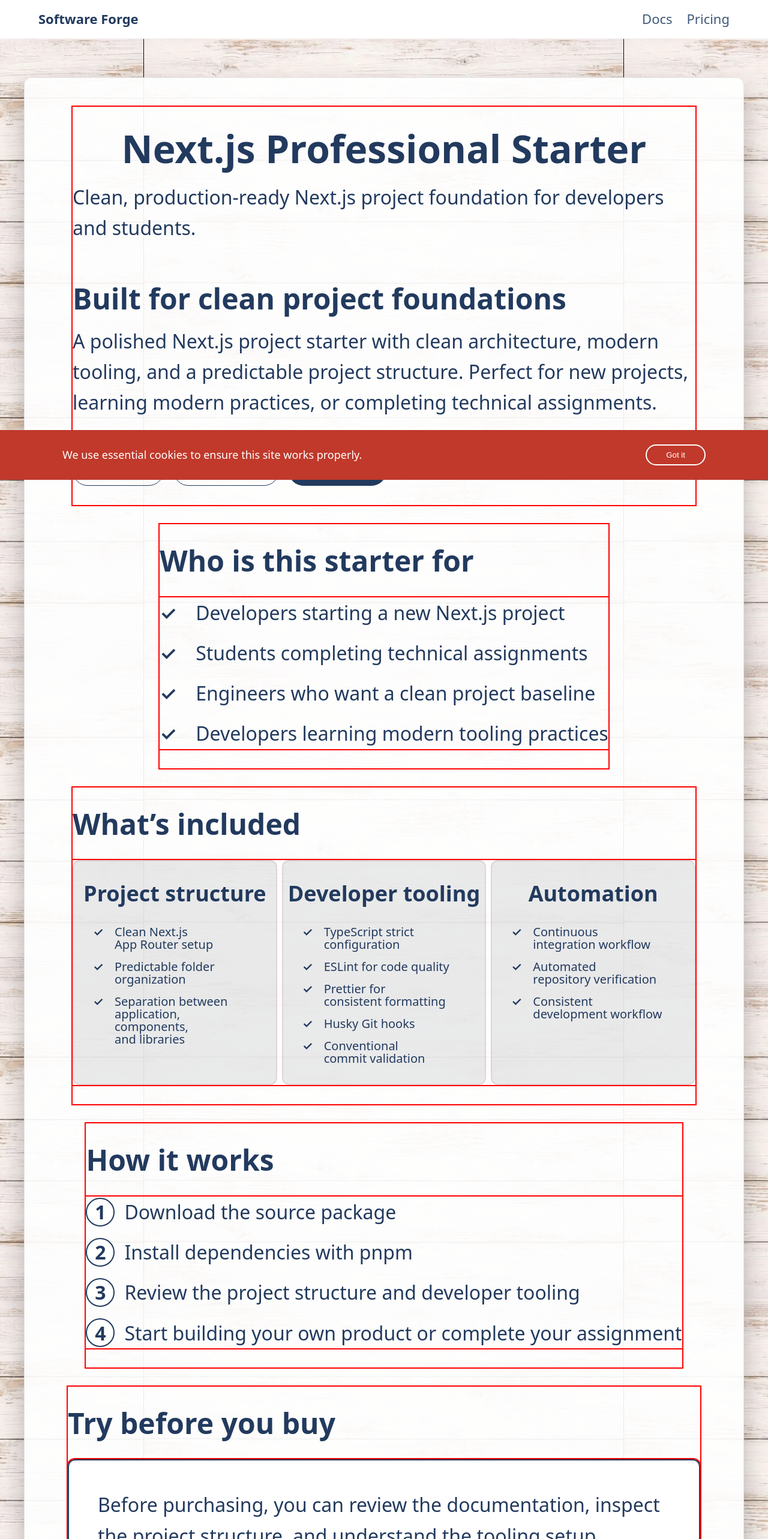
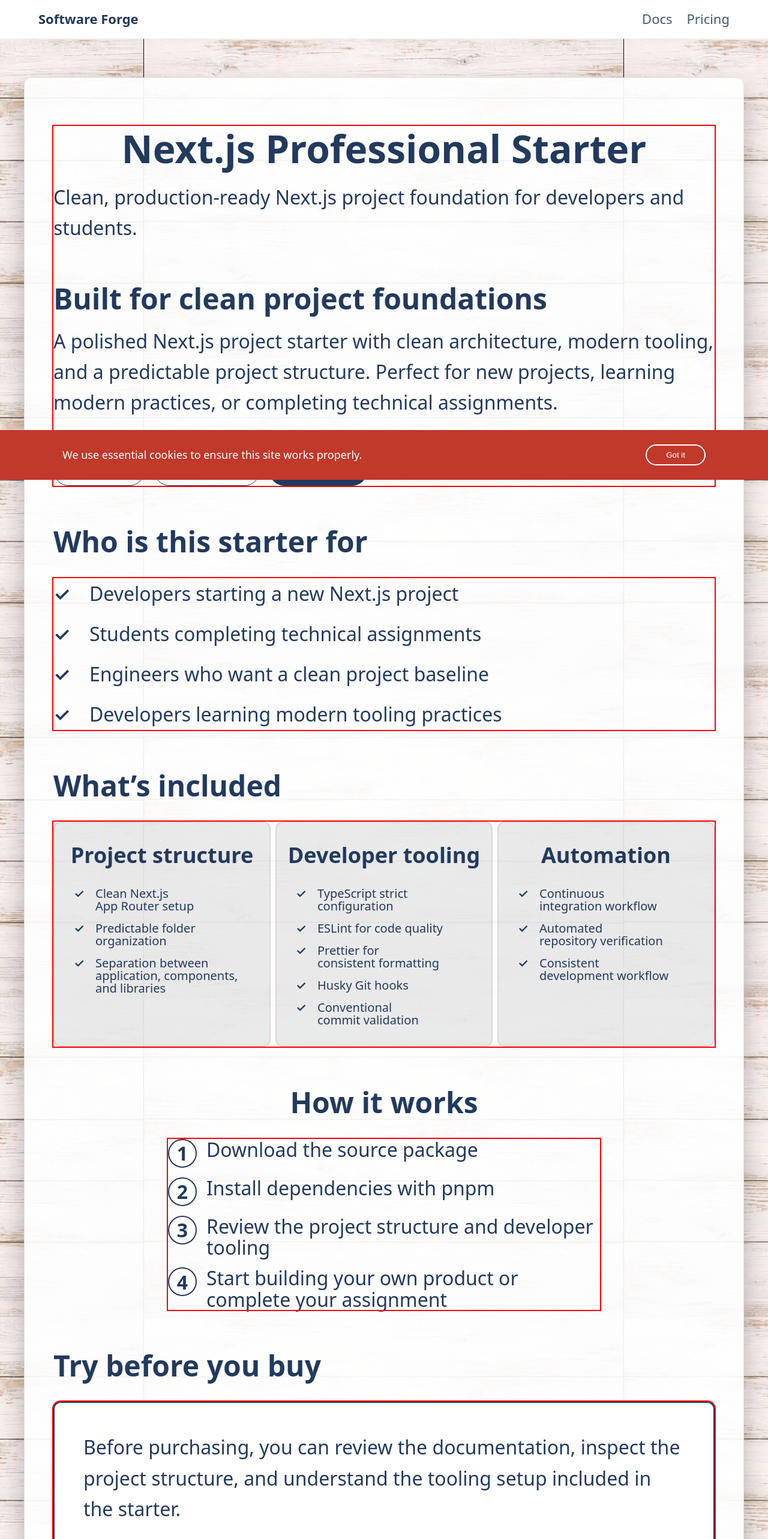
Before and after one commit to Grammeri/nextjs-landing, a Next.js app: page /products/starter in a window 1280 px wide. Shown: the top 2566 px of the page at 60% size. Built offline with nearby package versions, Linux system fonts and the light colour scheme.

Commit message:
fix: fix product pages inconsistencies

```diff
--- a/src/app/globals.css
+++ b/src/app/globals.css
@@ -129,7 +129,7 @@
   --line-height-base: 1.6;
   --line-height-heading: 1.2;
   --line-height-subheading: 1.3;
-  --list-line-height-compact: 1.25;
+  --list-line-height-compact: 1.1;
   --font-weight-normal: 400;
   --font-weight-medium: 500;
   --font-weight-semibold: 600;
@@ -200,6 +200,9 @@
   /* Container */
   --container-width: 1200px;
   --container-padding: 24px;
+
+  /* Narrow content blocks (instructions, steps, text-heavy sections) */
+  --content-narrow-width: 720px;
 
   /* ===============================
    Product Feature Grid
--- a/src/app/products/starter/page.tsx
+++ b/src/app/products/starter/page.tsx
@@ -22,7 +22,6 @@ export default function StarterPage() {
 
   return (
     <main className={styles.page}>
-      <div className="container-wide">
       <ProductHero
         title={STARTER_PRODUCT_COPY.name}
         subtitle={`${STARTER_PRODUCT_COPY.shortDescription}.`}
@@ -44,9 +43,7 @@ export default function StarterPage() {
           </div>
         }
       />
-      </div>
 
-      <div className="container">
       <ProductSection title="Who is this starter for">
         <ul className={styles.audienceList}>
           <li>Developers starting a new Next.js project</li>
@@ -55,9 +52,7 @@ export default function StarterPage() {
           <li>Developers learning modern tooling practices</li>
         </ul>
       </ProductSection>
-      </div>
 
-      <div className="container-wide">
       <ProductSection title="What’s included">
         <div className={styles.featureGrid}>
           <div className={styles.featureCard}>
@@ -90,26 +85,25 @@ export default function StarterPage() {
           </div>
         </div>
       </ProductSection>
-      </div>
 
-      <div className="container">
-        <ProductSection title="How it works">
+      <ProductSection title="How it works" align="center">
+        <div className={styles.content}>
+          <div className={styles.contentNarrow}>
             <ol className={styles.steps}>
               <li>Download the source package</li>
               <li>Install dependencies with pnpm</li>
               <li>Review the project structure and developer tooling</li>
               <li>Start building your own product or complete your assignment</li>
             </ol>
+          </div>
+        </div>
       </ProductSection>
-      </div>
 
-      <div className="container">
       <ProductSection title="Try before you buy">
         <div className={styles.trustBlock}>
           <p className={styles.trustText}>
-              Before purchasing, you can review the documentation, inspect the project structure,
-              and understand the tooling setup included in the starter. This gives you a clear view
-              of how the repository is organized and how the development workflow is designed.
+            Before purchasing, you can review the documentation, inspect the project structure, and
+            understand the tooling setup included in the starter.
           </p>
 
           <ul className={styles.trustList}>
@@ -127,9 +121,8 @@ export default function StarterPage() {
           </ul>
         </div>
       </ProductSection>
-      </div>
 
-      <div ref={pricingRef} className="container-wide">
+      <div ref={pricingRef}>
         <div className={styles.pricingWrapper}>
           <StarterPricingCard />
         </div>
--- a/src/shared/lib/email/types.ts
+++ b/src/shared/lib/email/types.ts
@@ -1,6 +1,4 @@
-import type { ProductId } from '@/shared/config/products/types';
-
-export type EmailProduct = ProductId;
+export type EmailProduct = 'authforge' | 'starter';
 
 export type PurchaseEmailPayload = {
   to: string;
--- a/src/shared/ui/product-page/ProductPage.module.css
+++ b/src/shared/ui/product-page/ProductPage.module.css
@@ -1,7 +1,6 @@
 .page {
     display: flex;
     flex-direction: column;
-    gap: var(--spacing-xl);
 }
 
 .heroActions {
@@ -148,6 +147,15 @@
     display: grid;
     gap: var(--spacing-md);
     counter-reset: steps;
+
+    outline: 2px solid red;
+}
+
+.contentNarrow {
+    max-width: var(--content-narrow-width);
+    margin: 0 auto;
+    width: 100%;
+
     outline: 2px solid red;
 }
 
@@ -155,10 +163,10 @@
     display: grid;
     grid-template-columns: var(--spacing-2xl) 1fr;
     gap: var(--spacing-md);
-    align-items: center;
+    align-items: start;
     counter-increment: steps;
     font-size: var(--font-size-xl);
-    line-height: var(--line-height-base);
+    line-height: var(--list-line-height-compact);
 }
 
 .steps li::before {
@@ -195,7 +203,7 @@
 .trustText {
     margin: 0;
     font-size: var(--font-size-xl);
-    line-height: var(--line-height-base);
+    line-height: var(--line-height-tight);
 }
 
 .pricingWrapper {
--- a/src/shared/ui/product/ProductHero.module.css
+++ b/src/shared/ui/product/ProductHero.module.css
@@ -1,9 +1,16 @@
 .hero {
+  padding-top: var(--section-padding-top-product);
+  padding-bottom: var(--section-padding-bottom-product);
+}
+
+.container {
+  max-width: var(--content-width);
+  margin: 0 auto;
+
   display: flex;
   flex-direction: column;
   gap: var(--spacing-xl);
-  padding-top: var(--section-padding-top-compact);
-  padding-bottom: var(--section-padding-bottom-product);
+
   outline: 2px solid red;
 }
 
--- a/src/shared/ui/product/ProductHero.tsx
+++ b/src/shared/ui/product/ProductHero.tsx
@@ -18,27 +18,33 @@ export function ProductHero({
   primaryAction,
   secondaryAction,
 }: ProductHeroProps) {
-  const hasActions = Boolean(primaryAction || secondaryAction);
-  const hasTrust = Boolean(trustTitle || trustDescription);
+  const hasActions = primaryAction || secondaryAction;
+  const hasTrust = trustTitle || trustDescription;
 
   return (
-    <div className={styles.hero}>
+    <section className={styles.hero}>
+      <div className={styles.container}>
         <div className={styles.text}>
           <h1 className={styles.title}>{title}</h1>
+
           {subtitle && <p className={styles.subtitle}>{subtitle}</p>}
+
           {hasTrust && (
             <div className={styles.trust}>
               {trustTitle && <h2 className={styles.trustTitle}>{trustTitle}</h2>}
+
               {trustDescription && <p className={styles.trustDescription}>{trustDescription}</p>}
             </div>
           )}
         </div>
+
         {hasActions && (
           <div className={styles.actions}>
-          {primaryAction && <div className={styles.action}>{primaryAction}</div>}
-          {secondaryAction && <div className={styles.action}>{secondaryAction}</div>}
+            {primaryAction}
+            {secondaryAction}
           </div>
         )}
       </div>
+    </section>
   );
 }
--- a/src/shared/ui/product/ProductSection.module.css
+++ b/src/shared/ui/product/ProductSection.module.css
@@ -1,10 +1,15 @@
 .section {
+  padding-top: var(--section-padding-top-product);
+  padding-bottom: var(--section-padding-bottom-product);
+}
+
+.container {
+  max-width: var(--content-width);
+  margin: 0 auto;
+
   display: flex;
   flex-direction: column;
   gap: var(--spacing-xl);
-  padding-top: var(--section-padding-top-product);
-  padding-bottom: var(--section-padding-bottom-product);
-  outline: 2px solid red;
 }
 
 .title {
@@ -14,6 +19,11 @@
   font-weight: var(--font-weight-semibold);
 }
 
+/* centered section titles (used for How it works) */
+.section[data-align="center"] .title {
+  text-align: center;
+}
+
 .content {
   display: flex;
   flex-direction: column;
--- a/src/shared/ui/product/ProductSection.tsx
+++ b/src/shared/ui/product/ProductSection.tsx
@@ -3,14 +3,17 @@ import styles from './ProductSection.module.css';
 
 type ProductSectionProps = {
   title?: string;
+  align?: 'left' | 'center';
   children: ReactNode;
 };
 
-export function ProductSection({ title, children }: ProductSectionProps) {
+export function ProductSection({ title, align = 'left', children }: ProductSectionProps) {
   return (
-    <section className={styles.section}>
-      {title && <h3 className={styles.title}>{title}</h3>}
-      <div className={styles.content}>{children}</div>
+    <section className={styles.section} data-align={align}>
+      <div className={styles.container}>
+        {title && <h3 className={styles.title}>{title}</h3>}
+        <div className={styles.content}>{children}</div>
+      </div>
     </section>
   );
 }
```
Also changed, not shown: src/app/products/authforge/page.tsx (+10 -6 lines). Lines whose indentation alone changed are shown as unchanged.
